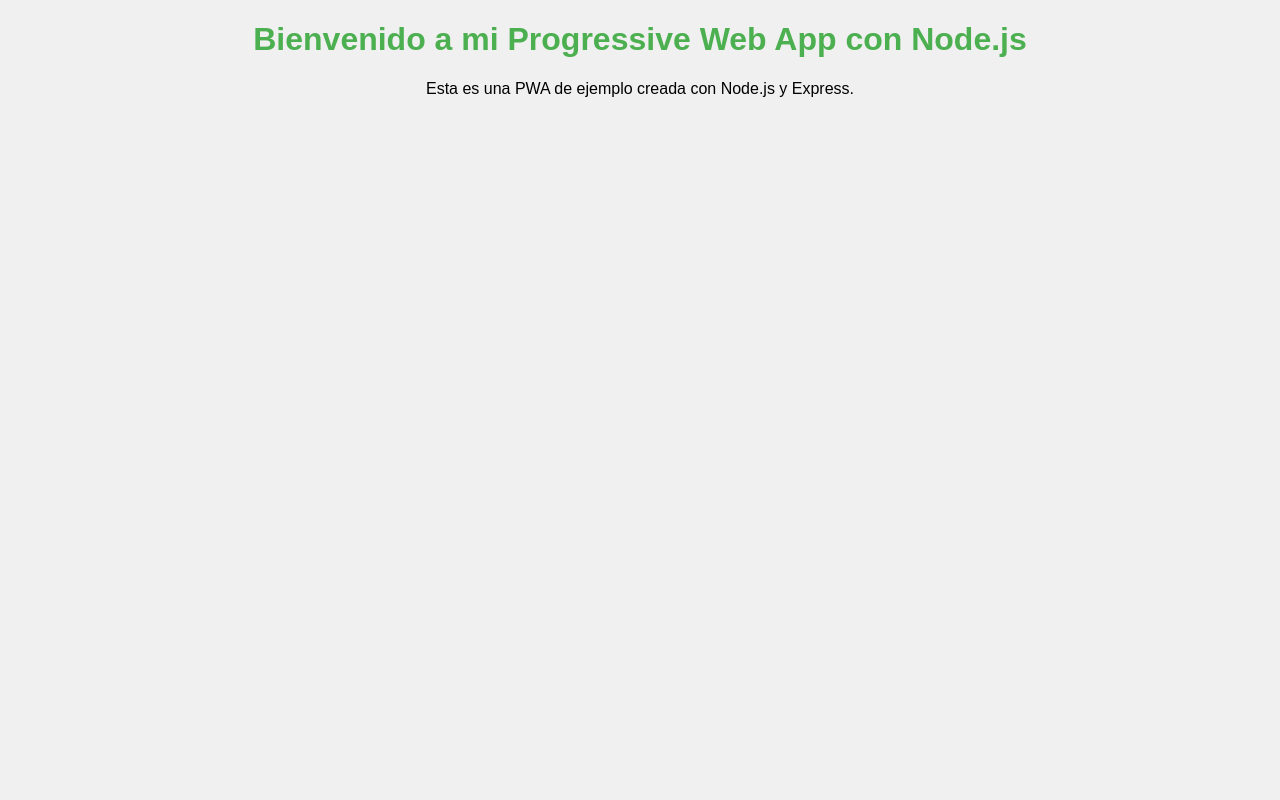
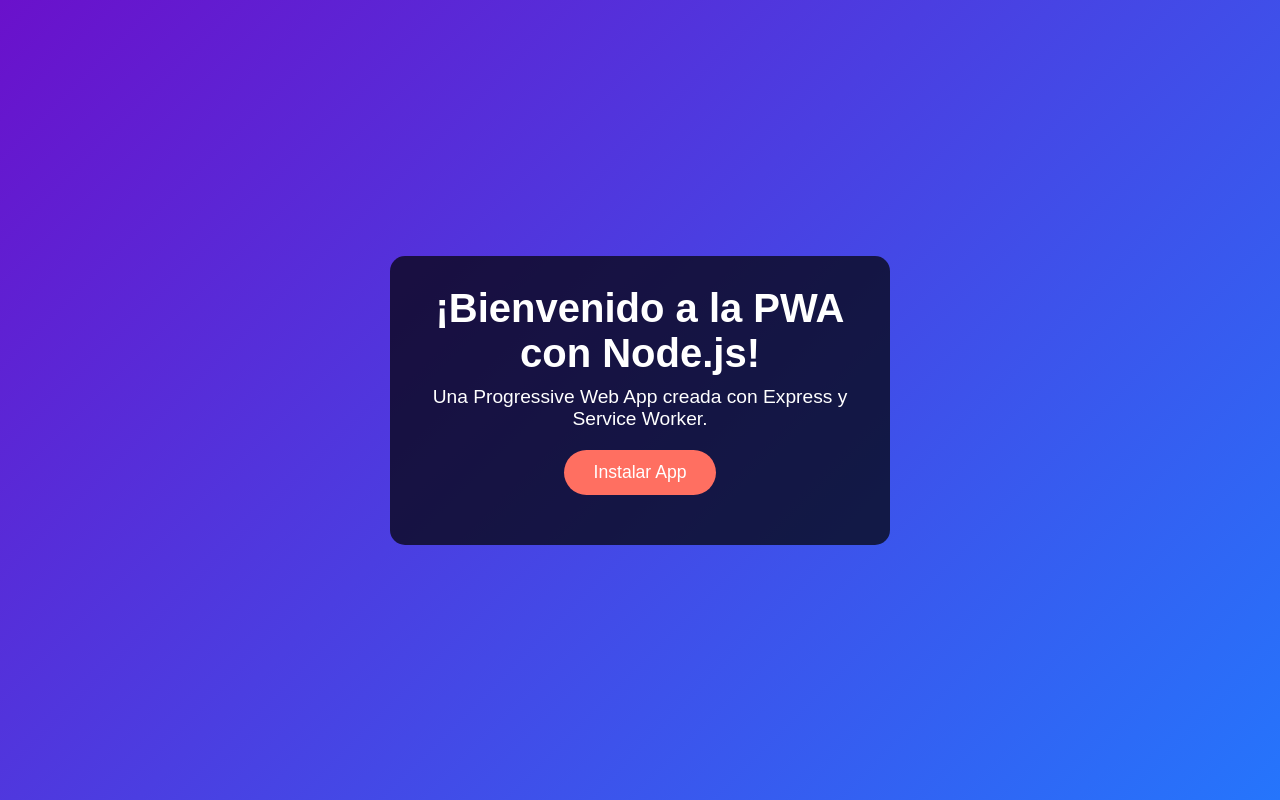
Before and after one commit to EdgarR26/Ejemplo-Web-En-Render, a website: page public/index.html in a window 1280 px wide. Drawn offline with Linux system fonts and the light colour scheme.

Commit message:
modificaciones1

```diff
--- a/public/app.js
+++ b/public/app.js
@@ -9,3 +9,9 @@
         });
     });
   }
+
+  // Mostrar mensaje al instalar la app (es solo un ejemplo visual)
+  const installBtn = document.querySelector('.install-btn');
+  installBtn.addEventListener('click', () => {
+    alert('¡App instalada con éxito! Ahora puedes usarla offline.');
+  });
--- a/public/index.html
+++ b/public/index.html
@@ -8,8 +8,13 @@
   <link rel="stylesheet" href="style.css">
 </head>
 <body>
-  <h1>Bienvenido a mi Progressive Web App con Node.js</h1>
-  <p>Esta es una PWA de ejemplo creada con Node.js y Express.</p>
+  <div class="container">
+    <header>
+      <h1>¡Bienvenido a la PWA con Node.js!</h1>
+      <p>Una Progressive Web App creada con Express y Service Worker.</p>
+      <button class="install-btn">Instalar App</button>
+    </header>
+  </div>
 
   <script src="app.js"></script>
 </body>
--- a/public/style.css
+++ b/public/style.css
@@ -1,11 +1,70 @@
-body {
-    font-family: Arial, sans-serif;
-    text-align: center;
-    background-color: #f0f0f0;
+/* Reset de los estilos por defecto */
+* {
     margin: 0;
     padding: 0;
+    box-sizing: border-box;
+  }
+
+  body {
+    font-family: 'Arial', sans-serif;
+    display: flex;
+    justify-content: center;
+    align-items: center;
+    min-height: 100vh;
+    background: linear-gradient(135deg, #6a11cb, #2575fc);
+    color: white;
+    margin: 0;
+  }
+
+  .container {
+    text-align: center;
+    background-color: rgba(0, 0, 0, 0.7);
+    border-radius: 15px;
+    padding: 30px;
+    width: 90%;
+    max-width: 500px;
+  }
+
+  header {
+    margin-bottom: 20px;
   }
 
   h1 {
-    color: #4CAF50;
+    font-size: 2.5em;
+    margin-bottom: 10px;
   }
+
+  p {
+    font-size: 1.2em;
+    margin-bottom: 20px;
+    font-weight: 300;
+  }
+
+  .install-btn {
+    padding: 12px 30px;
+    background-color: #ff6f61;
+    color: white;
+    font-size: 1.1em;
+    border: none;
+    border-radius: 50px;
+    cursor: pointer;
+    transition: background-color 0.3s ease;
+  }
+
+  .install-btn:hover {
+    background-color: #ff4a3b;
+  }
+
+  @media (max-width: 600px) {
+    h1 {
+      font-size: 2em;
+    }
+
+    p {
+      font-size: 1em;
+    }
+
+    .install-btn {
+      font-size: 1em;
+    }
+  }
```
